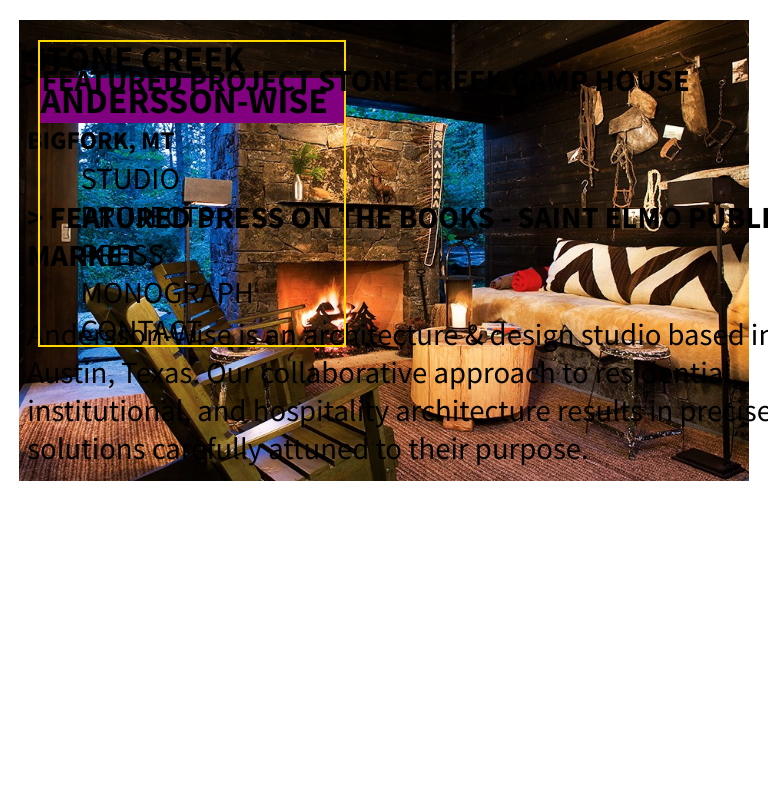
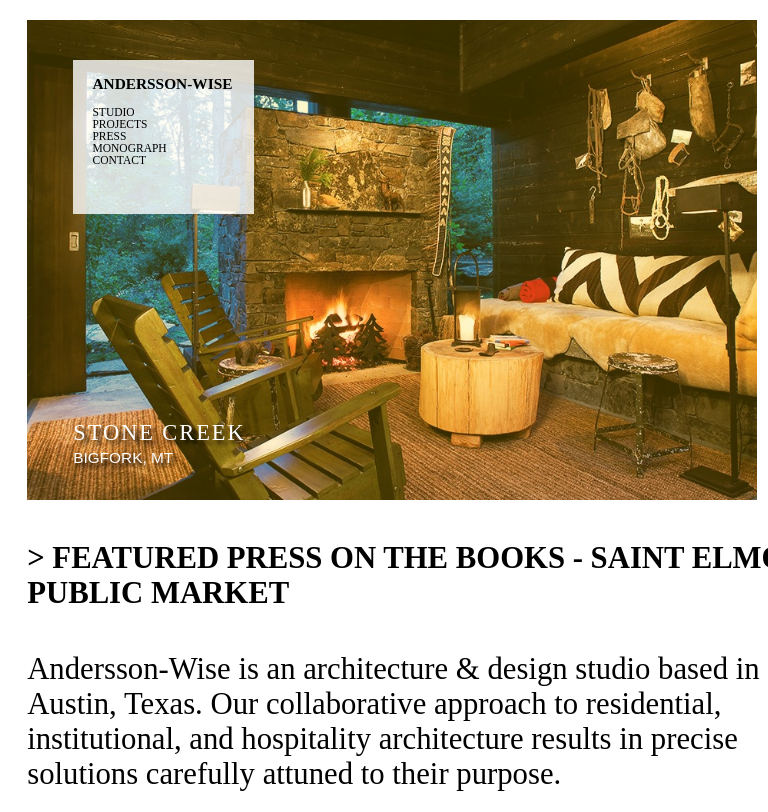
Before and after one commit to cafrinko/Responsive-Design-Code-Review, a plain HTML site: page index.html in a window 768 px wide. Shown: the top 812 px of the page. Drawn offline with Linux system fonts and the light colour scheme.

Commit message:
positions nav and location divs absolute to the container and hero divs, respectively

```diff
--- a/css/styles.css
+++ b/css/styles.css
@@ -5,7 +5,7 @@
 body {
   /*background: black;*/
   font-size: 4vw;
-  font-family: 'Source Sans Pro', sans-serif;
+  font-family: 'Slabo 27px', serif;
   text-transform: uppercase;
 }
 
@@ -130,37 +130,99 @@ ul {
   }
 }
 
-@media only screen and (min-width: 501px) and (max-width: 1000px) {
+@media only screen and (min-width: 501px) and (max-width: 800px) {
   body {
     background: white;
   }
 
   .hero {
-    /*background: gold;*/
+    background: gold;
     width: 95vw;
-    /*height: 70vh;*/
-    position: absolute;
-    top: 2.5vh;
-    left: 2.5vw;
+    height: 60vh;
+    position: relative;
+    margin: 0;
+    z-index: -1;
+    /*top: 2.5vh;
+    left: 2.5vw;*/
   }
 
   .hero img {
     position: absolute;
+    opacity: 0.8;
     width: 100%;
+    height: 100%;
     z-index: -1;
   }
 
+  .hero h4 {
+    display: none;
+  }
+
+  .location {
+    /*background: beige;*/
+    width: 25vw;
+    height: 6vh;
+    color: white;
+    text-shadow: 0.5vh 0.5vw 0.5vh black;
+    font-size: 2.5vw;
+    position: absolute;
+    z-index: 1;
+    top: 50vh;
+    left: 6vw;
+  }
+
+  .location h3 {
+    /*background: orange;*/
+    width: 100%;
+    height: 60%;
+    font-family: serif;
+    font-weight: normal;
+    letter-spacing: 0.25vw;
+    margin: 0;
+    padding: 0;
+  }
+
+  .location h5 {
+    /*background: lightblue;*/
+    width: 100%;
+    height: 40%;
+    font-family: sans-serif;
+    font-weight: normal;
+    font-size: 2vw;
+    margin: 0;
+    padding: 0;
+  }
+
+  .container {
+    position: relative;
+  }
+
   .nav {
-    /*background: silver;*/
-    width: 40vw;
-    height: 40vw;
-    border: 2px solid gold;
+    background: rgba(255, 255, 255, 0.8);
+    width: 23.5vw;
+    height: 20vw;
     position: absolute;
     top: 5vh;
-    left: 5vw;
+    left: 6vw;
+    z-index: 1;
   }
 
   .nav h3 {
-    background: purple;
+    /*background: purple;*/
+    width: 100%;
+    height: 10%;
+    font-size: 2vw;
+    margin-left: 2.5vw;
   }
+
+  .nav ul {
+    width: 100%;
+    height: 90%;
+    font-size: 1.5vw;
+    margin: 0;
+    padding: 0 0 0 2.5vw;
+  }
+
+
+
 }
```
